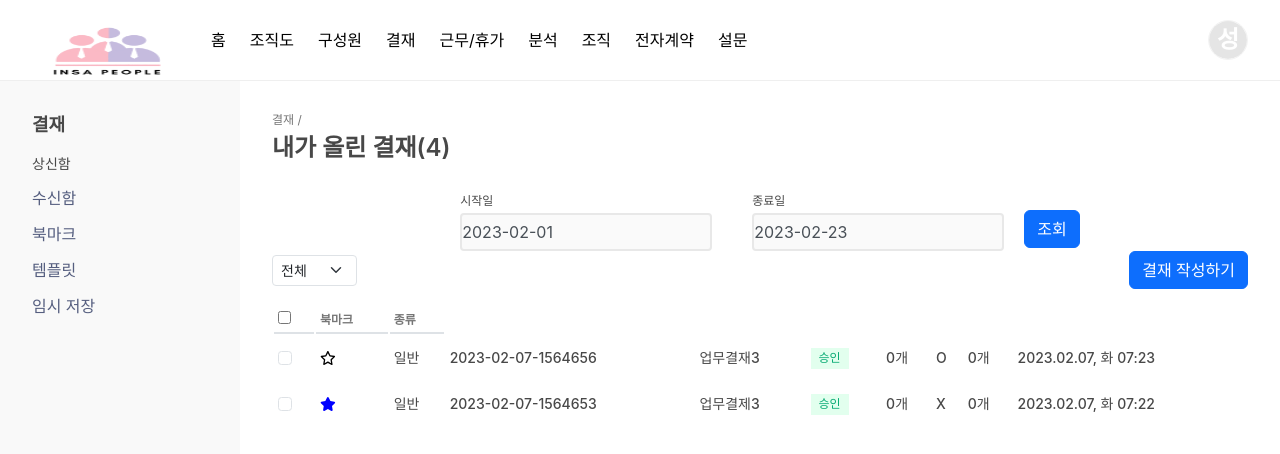
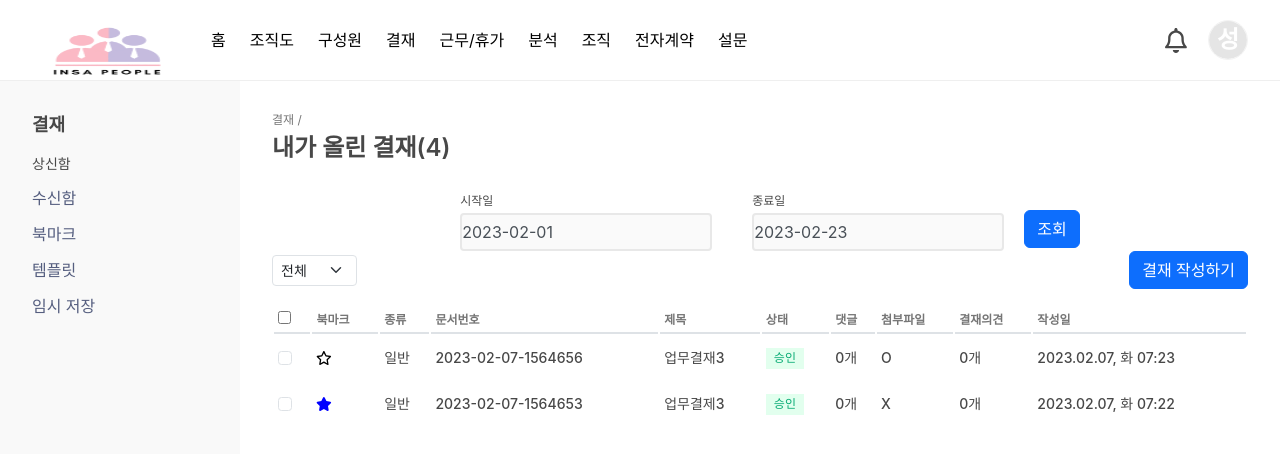
Before and after one commit to in4pp/In4PeopleFront, a React (Create React App) app: page /taskApproval in a window 1280 px wide. Shown: the top 454 px of the page. Built offline with nearby package versions, Linux system fonts and the light colour scheme.

Commit message:
땡기기커밋

```diff
--- a/src/App.js
+++ b/src/App.js
@@ -13,6 +13,7 @@ function App() {
         <Route path="/" element={<Layout />}>
           <Route path="/taskApproval" element={<ApprovalSidebar />}>
             <Route index element={<TaskSubmit />}/>
+
           </Route>
 
         </Route>
--- a/src/components/common/Navbar.js
+++ b/src/components/common/Navbar.js
@@ -1,5 +1,6 @@
 import { NavLink } from "react-router-dom"
 import NavCSS from './Navbar.module.css';
+import Alarm from "../icon/Alarm";
 function Navbar() {
     return (
         <div className={NavCSS.bwzYVU}>
@@ -24,6 +25,8 @@ function Navbar() {
             <div className={NavCSS.cAnmmb}>
                 <div className={NavCSS.ePumqH}><span className={NavCSS.fcykKi}><button data-active="false"
                     className={`${NavCSS.bfYjzh} ${NavCSS.kyAoKz} ${NavCSS.gmZOLP} ${NavCSS.ieRdlXN}`}>
+
+                        <Alarm />
                 </button></span><span className={NavCSS.fcykKi}><a
                     className={`${NavCSS.bfYjzh} ${NavCSS.kyAoKz}`} >
                     <div className={NavCSS.kGKtTY}>
--- a/src/components/common/Navbar.module.css
+++ b/src/components/common/Navbar.module.css
@@ -173,7 +173,7 @@ button {
     border-radius: 4px;
     font-family: inherit;
     font-weight: 400;
-    font-size: 14px;
+    font-size: 25px;
     line-height: 20px;
     background-color: var(--colors-blue400);
     text-decoration: none;
--- a/src/components/icon/Alarm.js
+++ b/src/components/icon/Alarm.js
@@ -5,7 +5,7 @@ function Alarm() {
 
     return (
         <>
-            <FontAwesomeIcon icon={faBell} color="blue"/>
+            <FontAwesomeIcon icon={faBell}/>
         </>
     )
 }
--- a/src/pages/task/Content.module.css
+++ b/src/pages/task/Content.module.css
@@ -322,12 +322,6 @@ table {
     border-color: inherit;
     border-collapse: collapse;
 }
-*, ::before, ::after {
-    box-sizing: border-box;
-    border-width: 0px;
-    border-style: solid;
-    border-color: currentcolor;
-}
 table {
     border-collapse: separate;
     text-indent: initial;
@@ -342,11 +336,23 @@ table {
     line-height: 1.33;
     color: #767676;
 }
+*, ::before, ::after {
+    box-sizing: border-box;
+    border-width: 0px;
+    border-style: solid;
+    border-color: currentcolor;
+}
+
 .bGDZWn {
     min-width: 25px;
 }
 th {
     text-align: inherit;
+}
+
+.table thead th {
+    vertical-align: bottom;
+    border-bottom: 2px solid #dee2e6;
 }
 th {
     display: table-cell;
@@ -354,14 +360,10 @@ th {
     font-weight: bold;
     text-align: -internal-center;
 }
-
-.table thead th {
-    vertical-align: bottom;
-    border-bottom: 2px solid #dee2e6;
-}
 .bGDZWl {
     min-width: 45px;
 }
+
 .table tbody > tr > * {
     height: 44px;
     max-height: 44px;
@@ -373,7 +375,6 @@ th {
     vertical-align: middle;
     color: #484848;
 }
-
 table {
     display: table;
     border-collapse: separate;
--- a/src/pages/task/TaskSubmit.js
+++ b/src/pages/task/TaskSubmit.js
@@ -38,7 +38,7 @@ function Content() {
                                                     <input type="text" className={`${NavCSS["sc-fWHiwC"]} ${NavCSS["jtuvXR"]} ${NavCSS["form-control"]} ${NavCSS["input-datepicker"]}`} placeholder="종료일" readOnly="" value="2023-02-23" />
                                                 </div>
                                             </div>
-                                            <button class="btn btn-primary mt-3">조회</button>
+                                            <button className="btn btn-primary mt-3">조회</button>
                                         </div>
                                     </div>
                                     <div className={`${NavCSS["d-flex-space"]}`}>
@@ -55,8 +55,8 @@ function Content() {
                                         </div>
                                     </div>
                                     <div className={`${NavCSS.iLLwYh}`}>
-                                        <table className={`${NavCSS.table} ${"mt-3"}`}>
-                                            <caption className={`${NavCSS.srOnly}`}></caption>
+                                        <table className={`${[NavCSS.table]} ${["table-hover"]} ${"mt-3"}`}>
+                                            <caption></caption>
                                             <thead className={`${NavCSS.dXdqfk}`}>
                                                 <tr>
                                                     <th className={`${NavCSS.bGDZWn}`}>
@@ -67,8 +67,15 @@ function Content() {
                                                             </label>
                                                         </div>
                                                     </th>
-                                                    <th className={`${NavCSS.bGDZWl}`}>북마크</th>
-                                                    <th className={`${NavCSS.bGDZRZ}`}>종류</th>
+                                                    <th className={`${NavCSS["bGDZWl"]}`}>북마크</th>
+                                                    <th className={`${NavCSS["bGDZRZ"]}`}>종류</th>
+                                                    <th className={`${NavCSS["iztiXy"]}`}>문서번호</th>
+                                                    <th className={`${NavCSS["iztiWO"]}`}>제목</th>
+                                                    <th className={`${NavCSS["bGDZRX"]}`}>상태</th>
+                                                    <th className={`${NavCSS["bGDZRX"]}`}>댓글</th>
+                                                    <th className={`${NavCSS["bGDZRW"]}`}>첨부파일</th>
+                                                    <th className={`${NavCSS["bGDZRX"]}`}>결재의견</th>
+                                                    <th className={`${NavCSS["iztiWO"]}`}>작성일</th>
                                                 </tr>
                                             </thead>
                                             <tbody>
```
